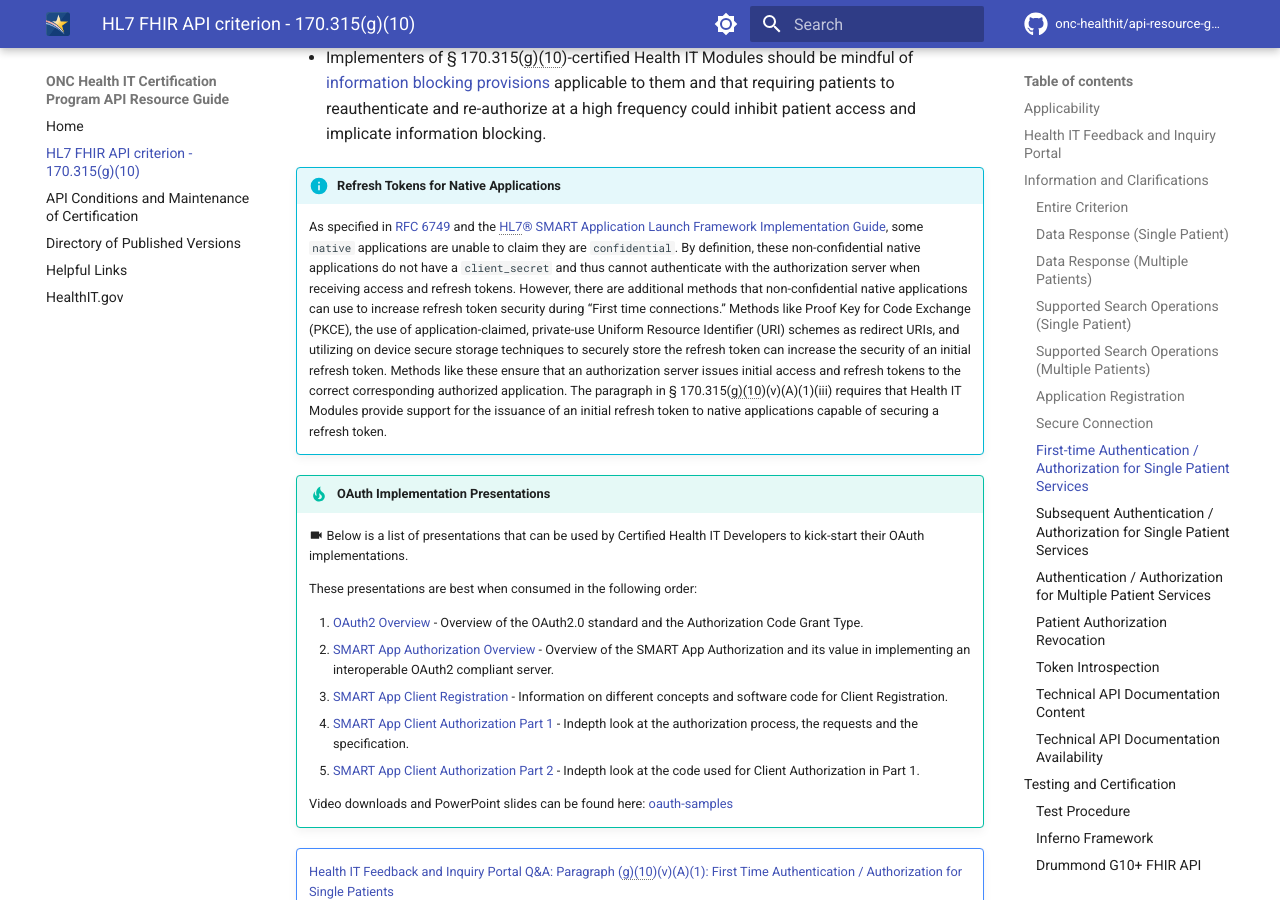
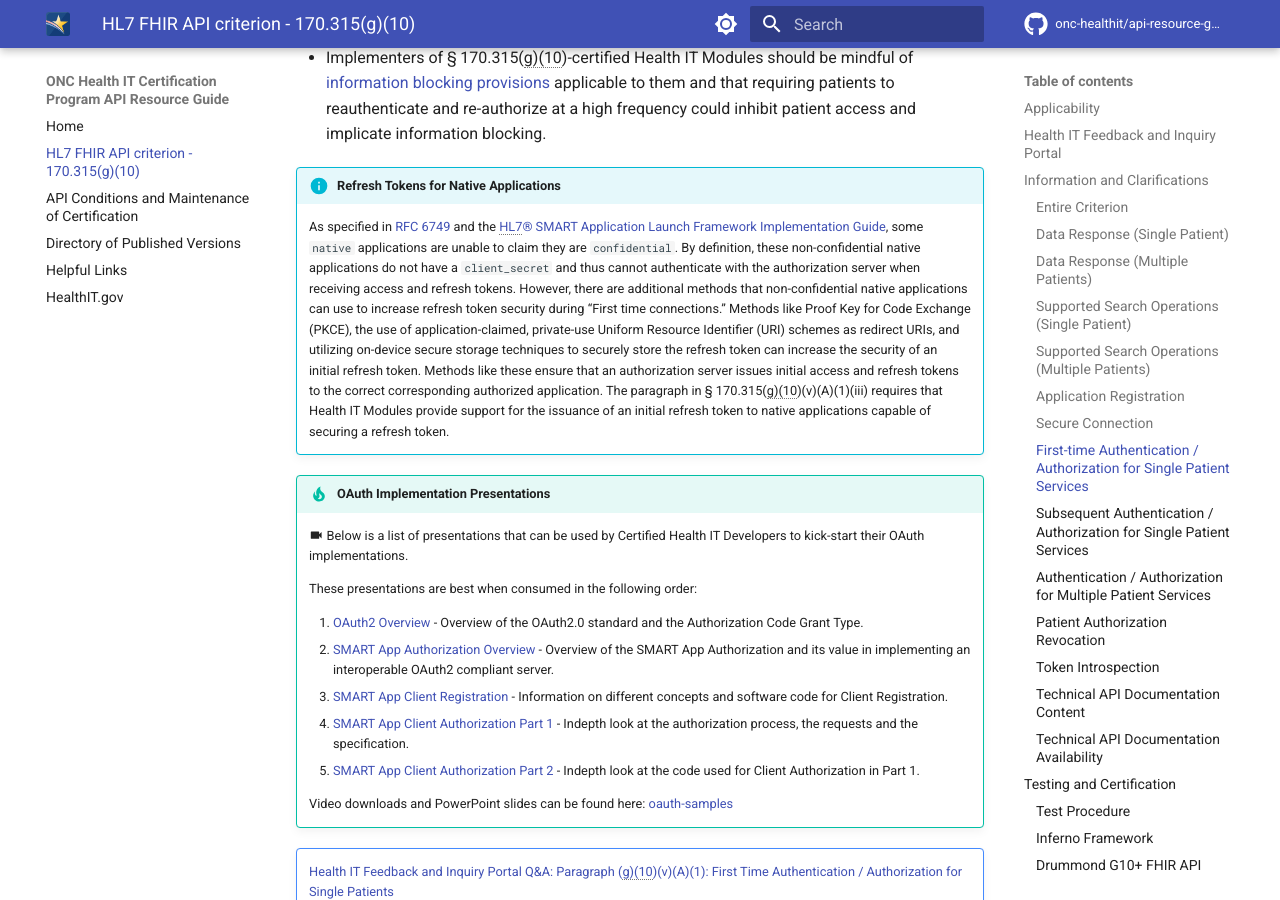
Before and after one commit to onc-healthit/api-resource-guide, an MkDocs documentation site: the page built from docs/g10-criterion.md, in a window 1280 px wide and 900 px high, scrolled down 5409 px. Built offline with MkDocs 1.6.1 and Material for MkDocs 9.7.7, drawn with Linux system fonts in a browser that asks for light colours; comment, search, counter and statistics services are not loaded; the version menu is left out.

Commit message:
add a dash

```diff
--- a/docs/g10-criterion.md
+++ b/docs/g10-criterion.md
@@ -293,7 +293,7 @@ healthcare providers to implement Health IT Modules certified to requirements in
 - Implementers of § 170.315(g)(10)-certified Health IT Modules should be mindful of <a target = "_blank" href = "https://www.ecfr.gov/cgi-bin/text-idx?SID=034c12732e5cb9328303ecdf94ecde87&mc=true&tpl=/ecfrbrowse/Title45/45cfr171_main_02.tpl">information blocking provisions</a> applicable to them and that requiring patients to reauthenticate and re-authorize at a high frequency could inhibit patient access and implicate information blocking.
 
 !!! info "Refresh Tokens for Native Applications"
-    As specified in <a target = "_blank" href = "https://tools.ietf.org/html/rfc6749">RFC 6749</a> and the <a target = "_blank" href = "http://hl7.org/fhir/smart-app-launch/">HL7® SMART Application Launch Framework Implementation Guide</a>, some `native` applications are unable to claim they are `confidential`. By definition, these non-confidential native applications do not have a `client_secret` and thus cannot authenticate with the authorization server when receiving access and refresh tokens. However, there are additional methods that non-confidential native applications can use to increase refresh token security during “First time connections.” Methods like Proof Key for Code Exchange (PKCE), the use of application-claimed, private-use Uniform Resource Identifier (URI) schemes as redirect URIs, and utilizing on device secure storage techniques to securely store the refresh token can increase the security of an initial refresh token. Methods like these ensure that an authorization server issues initial access and refresh tokens to the correct corresponding authorized application. The paragraph in § 170.315(g)(10)(v)(A)(1)(iii) requires that Health IT Modules provide support for the issuance of an initial refresh token to native applications capable of securing a refresh token.
+    As specified in <a target = "_blank" href = "https://tools.ietf.org/html/rfc6749">RFC 6749</a> and the <a target = "_blank" href = "http://hl7.org/fhir/smart-app-launch/">HL7® SMART Application Launch Framework Implementation Guide</a>, some `native` applications are unable to claim they are `confidential`. By definition, these non-confidential native applications do not have a `client_secret` and thus cannot authenticate with the authorization server when receiving access and refresh tokens. However, there are additional methods that non-confidential native applications can use to increase refresh token security during “First time connections.” Methods like Proof Key for Code Exchange (PKCE), the use of application-claimed, private-use Uniform Resource Identifier (URI) schemes as redirect URIs, and utilizing on-device secure storage techniques to securely store the refresh token can increase the security of an initial refresh token. Methods like these ensure that an authorization server issues initial access and refresh tokens to the correct corresponding authorized application. The paragraph in § 170.315(g)(10)(v)(A)(1)(iii) requires that Health IT Modules provide support for the issuance of an initial refresh token to native applications capable of securing a refresh token.
 
 !!! tip "OAuth Implementation Presentations"
 	:material-video: Below is a list of presentations that can be used by Certified Health IT Developers to kick-start their OAuth implementations.
```
